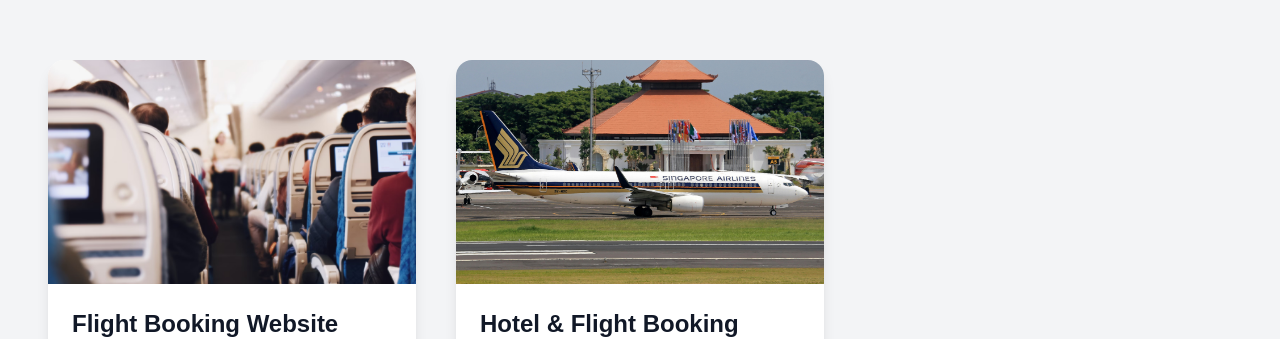
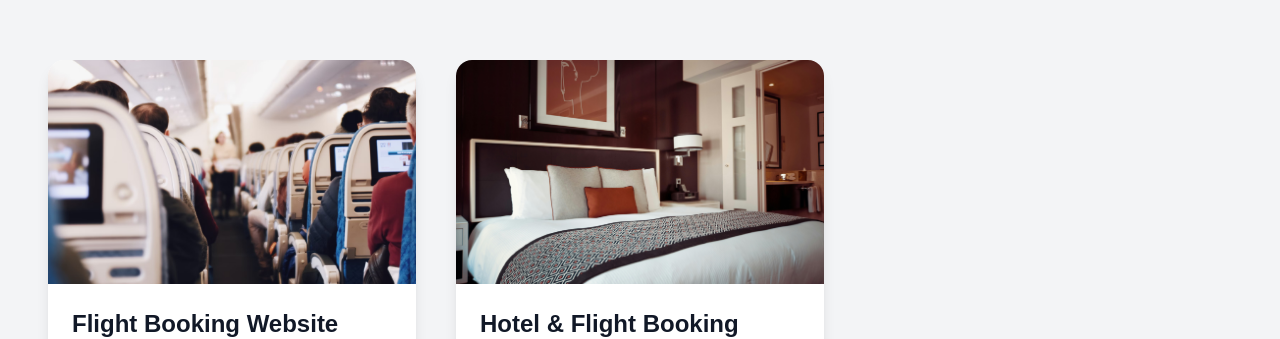
Before and after one commit to mubarkkhan/portfolio, a Next.js app: page / in a window 1280 px wide. Shown: the part 732-1071 px from the top of the page. Built offline with nearby package versions, Linux system fonts and the light colour scheme; no server answers.

Commit message:
Initial commit

```diff
--- a/app/Components/Project.jsx
+++ b/app/Components/Project.jsx
@@ -24,7 +24,7 @@ const data = [
     description:
       "Developed a hotel and flight booking system with separate user and admin panels. Implemented all backend APIs, frontend logic, and admin features. UI design was handled by another team member.",
     technologies: ["React", "Node.js", "Express", "MySQL", "JWT"],
-    imgurl: "/Images/fh2.jpg", // You can change this image path as needed
+    imgurl: "/Images/hotel.jpg", // You can change this image path as needed
     url: "https://hotelbooking.example.com", // Add real URL or leave blank
     giturl: "", // Private project, so leave empty or "#"
   }
```
Also changed, not shown: public/Images/hotel.jpg (added).
